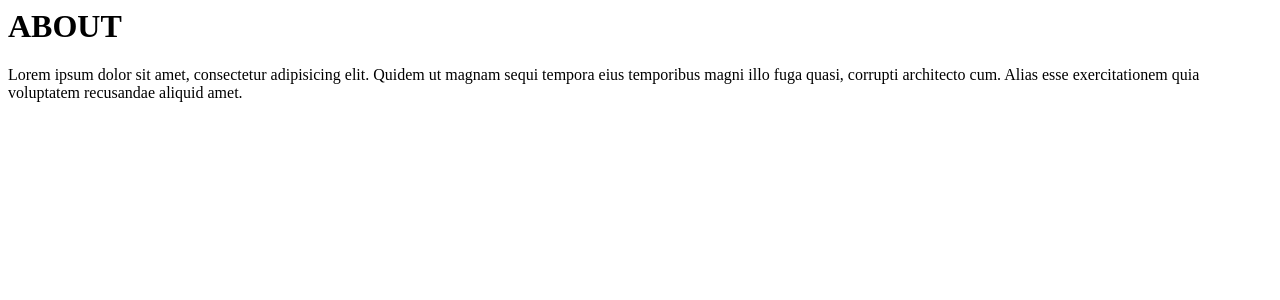
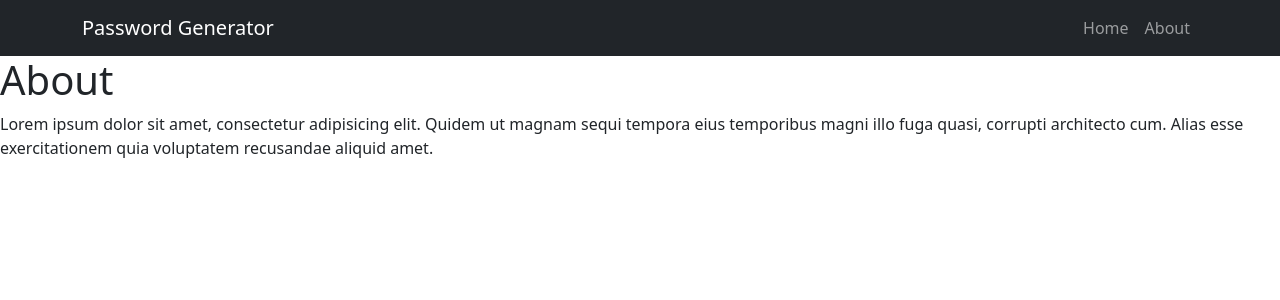
Before and after one commit to Evanderss/Password-Generator, a Django app: page /about in a window 1280 px wide. Shown: the top 300 px of the page. Run offline with Django 4.2, Linux system fonts and the light colour scheme.

Commit message:
Agregando about, home y la barra de navegación

```diff
--- a/generator/templates/generator/about.html
+++ b/generator/templates/generator/about.html
@@ -1,5 +1,9 @@
-<h1>ABOUT</h1>
+{% extends 'generator/layout.html' %}
+{% block content %}
+<h1>About</h1>
 <p>Lorem ipsum dolor sit amet, consectetur adipisicing elit.
     Quidem ut magnam sequi tempora eius temporibus magni illo fuga quasi, corrupti architecto cum.
     Alias esse exercitationem quia voluptatem recusandae aliquid amet.
+
 </p>
+{% endblock %}
--- a/generator/templates/generator/partials/navdar.html
+++ b/generator/templates/generator/partials/navdar.html
@@ -1,13 +1,13 @@
 <nav class="navbar navbar-expand-lg navbar-dark bg-dark">
     <div class="container">
-      <a class="navbar-brand" href="#">Navbar</a>
+      <a class="navbar-brand" href="/">Password Generator</a>
       <button class="navbar-toggler" type="button" data-bs-toggle="collapse" data-bs-target="#navbarNav" aria-controls="navbarNav" aria-expanded="false" aria-label="Toggle navigation">
         <span class="navbar-toggler-icon"></span>
       </button>
       <div class="collapse navbar-collapse" id="navbarNav">
         <ul class="navbar-nav ms-auto">
           <li class="nav-item">
-            <a class="nav-link" href="#">Home</a>
+            <a class="nav-link" href="/">Home</a>
           </li>
           <li class="nav-item">
             <a class="nav-link" href="/about">About</a>
```
